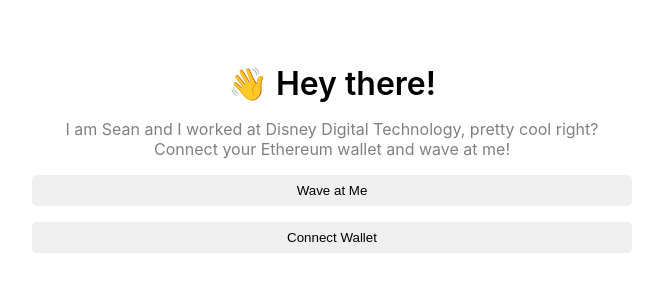
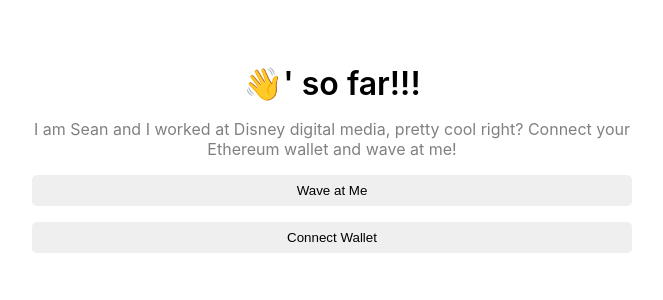
Before and after one commit to SeanPlusPlus/waveportal-starter-project, a React (Create React App) app: page / in a window 1280 px wide. Shown: the top 300 px of the page, without its empty margins (308-971 px from the left). Built offline with nearby package versions, Linux system fonts and the light colour scheme; the HTML template or start-up script is replaced by a standard one.

Commit message:
set wave count

```diff
--- a/src/App.js
+++ b/src/App.js
@@ -4,6 +4,7 @@ import './App.css';
 import abi from './utils/WavePortal.json';
 
 const App = () => {
+  const [count, setCount] = useState(null);
   const [currentAccount, setCurrentAccount] = useState("");
   const contractAddress = '0xf7BFa193035855DF416AeC3BAd97c6672142fC6C';
   const contractABI = abi.abi;
@@ -54,6 +55,23 @@ const App = () => {
     }
   }
 
+  const displayCount = async () => {
+    try {
+      const { ethereum } = window;
+
+      if (ethereum) {
+        const provider = new ethers.providers.Web3Provider(ethereum);
+        const signer = provider.getSigner();
+        const wavePortalContract = new ethers.Contract(contractAddress, contractABI, signer);
+        let count = await wavePortalContract.getTotalWaves();
+        console.log("Retrieved total wave count...", count.toNumber());
+        setCount(count.toNumber());
+      }
+    } catch (error) {
+      console.log(error)
+    }
+  }
+
   const wave = async () => {
     try {
       const { ethereum } = window;
@@ -76,6 +94,7 @@ const App = () => {
         console.log("Mined -- ", waveTxn.hash);
 
         count = await wavePortalContract.getTotalWaves();
+        setCount(count.toNumber());
         console.log("Retrieved total wave count...", count.toNumber());
       } else {
         console.log("Ethereum object doesn't exist!");
@@ -87,17 +106,20 @@ const App = () => {
 
   useEffect(() => {
     checkIfWalletIsConnected();
+    displayCount();
   }, [])
 
   return (
     <div className="mainContainer">
       <div className="dataContainer">
         <div className="header">
-        <span role="img" aria-label="wave">👋</span> Hey there!
+          <div className="count">
+            {count} <span role="img" aria-label="wave">👋</span>&#39; so far!!!
+          </div>
         </div>
 
         <div className="bio">
-          I am Sean and I worked at Disney Digital Technology, pretty cool right? Connect your Ethereum wallet and wave at me!
+          I am Sean and I worked at Disney digital media, pretty cool right? Connect your Ethereum wallet and wave at me!
         </div>
 
         <button className="waveButton" onClick={wave}>
```
